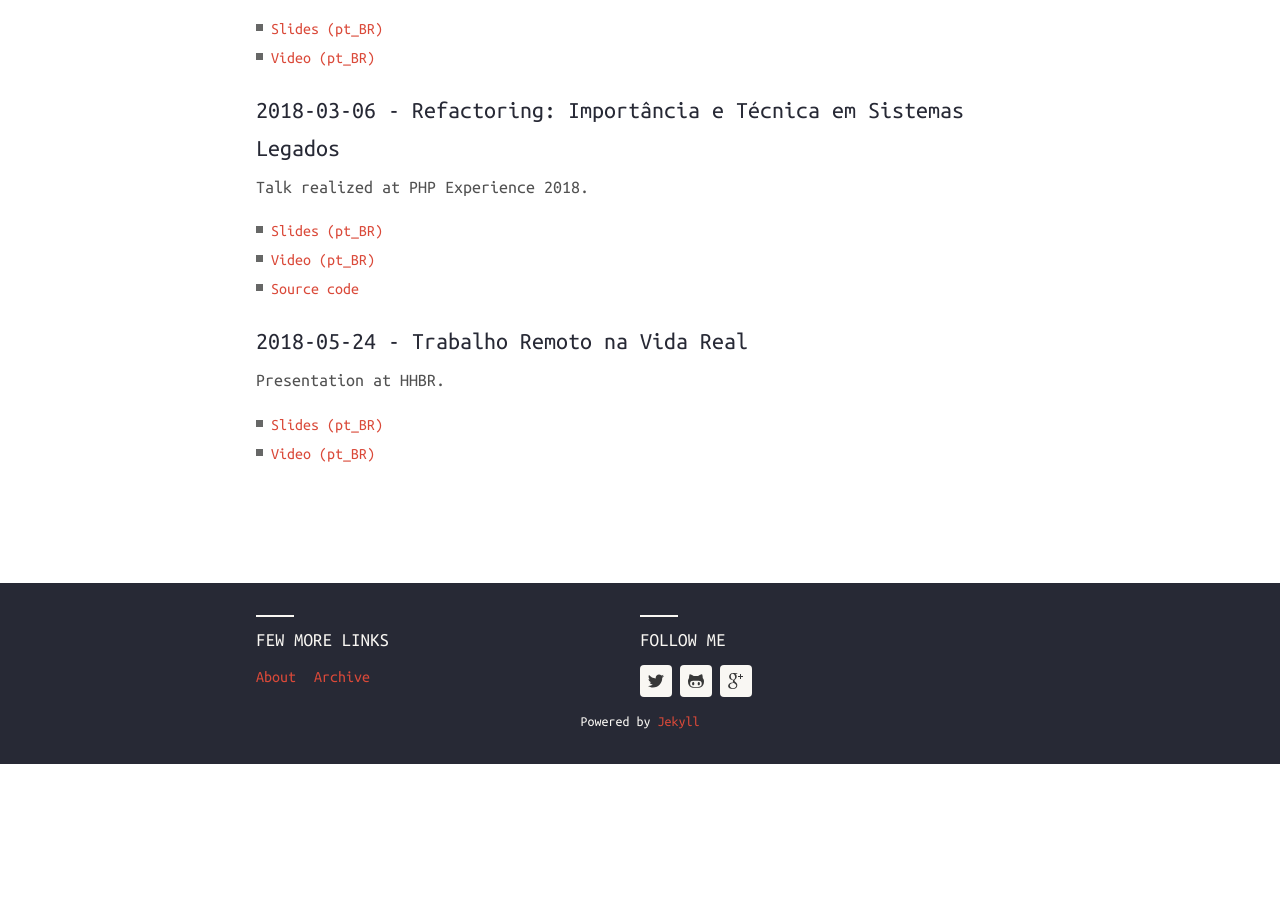
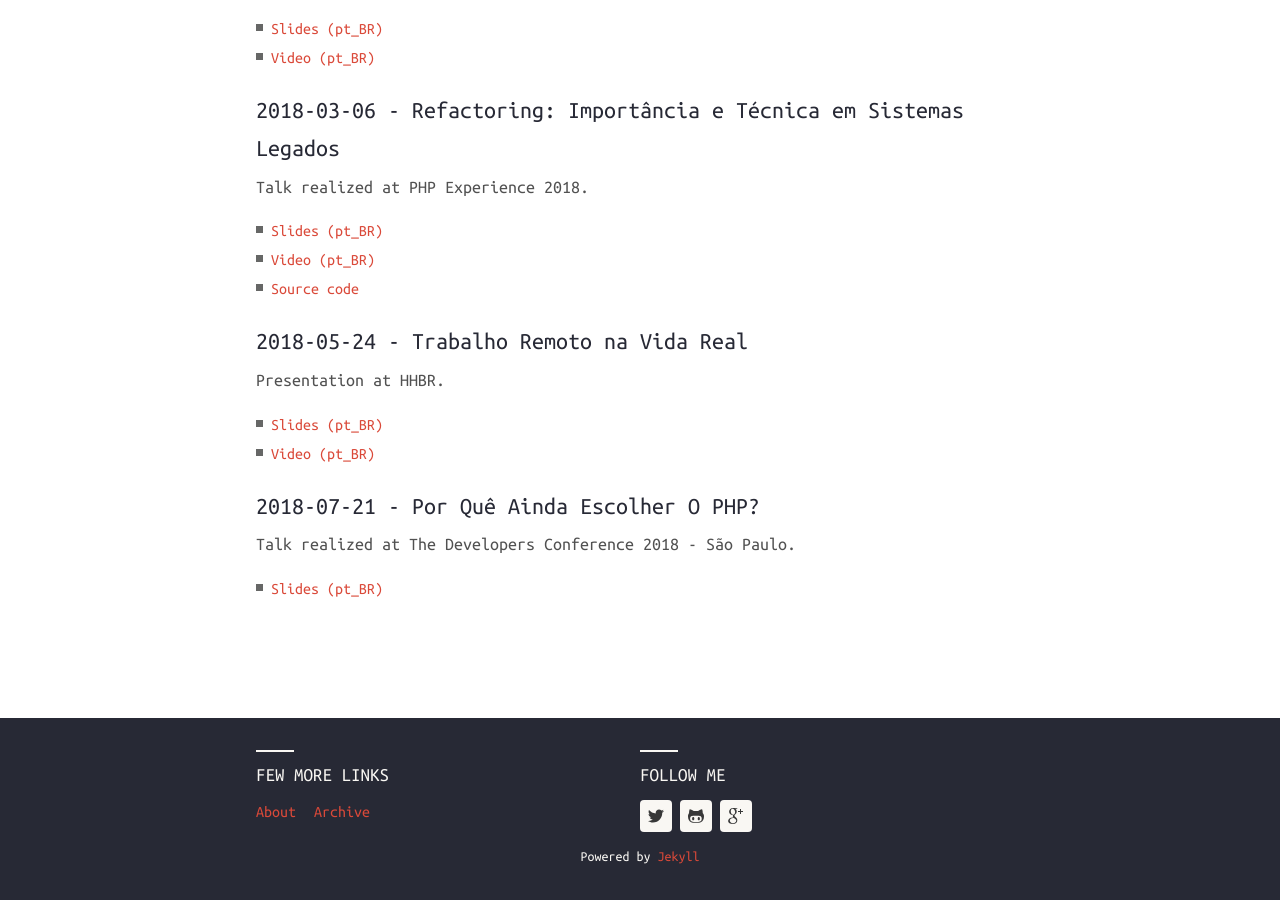
Before and after one commit to devdrops/devdrops.me, a Jekyll site: the page built from talks.md, in a window 1280 px wide and 900 px high, scrolled down 1957 px. Built offline with Jekyll 4.4.1, drawn with Linux system fonts in a browser that asks for light colours; nearby versions of some CDN libraries; before the commit the page ends 2721 px from its top, so only the background shows below that.

Commit message:
talks: TDC 2018

```diff
--- a/talks.md
+++ b/talks.md
@@ -87,3 +87,9 @@ Presentation at HHBR.
 
 * [Slides (pt_BR)](https://speakerdeck.com/devdrops/trabalho-remoto-na-vida-real)
 * [Video (pt_BR)](https://www.youtube.com/watch?v=6w6csM5u16g)
+
+#### 2018-07-21 - Por Quê Ainda Escolher O PHP?
+
+Talk realized at The Developers Conference 2018 - São Paulo.
+
+* [Slides (pt_BR)](https://speakerdeck.com/devdrops/por-que-ainda-escolher-o-php-the-developers-conference-sp-2018)
```
